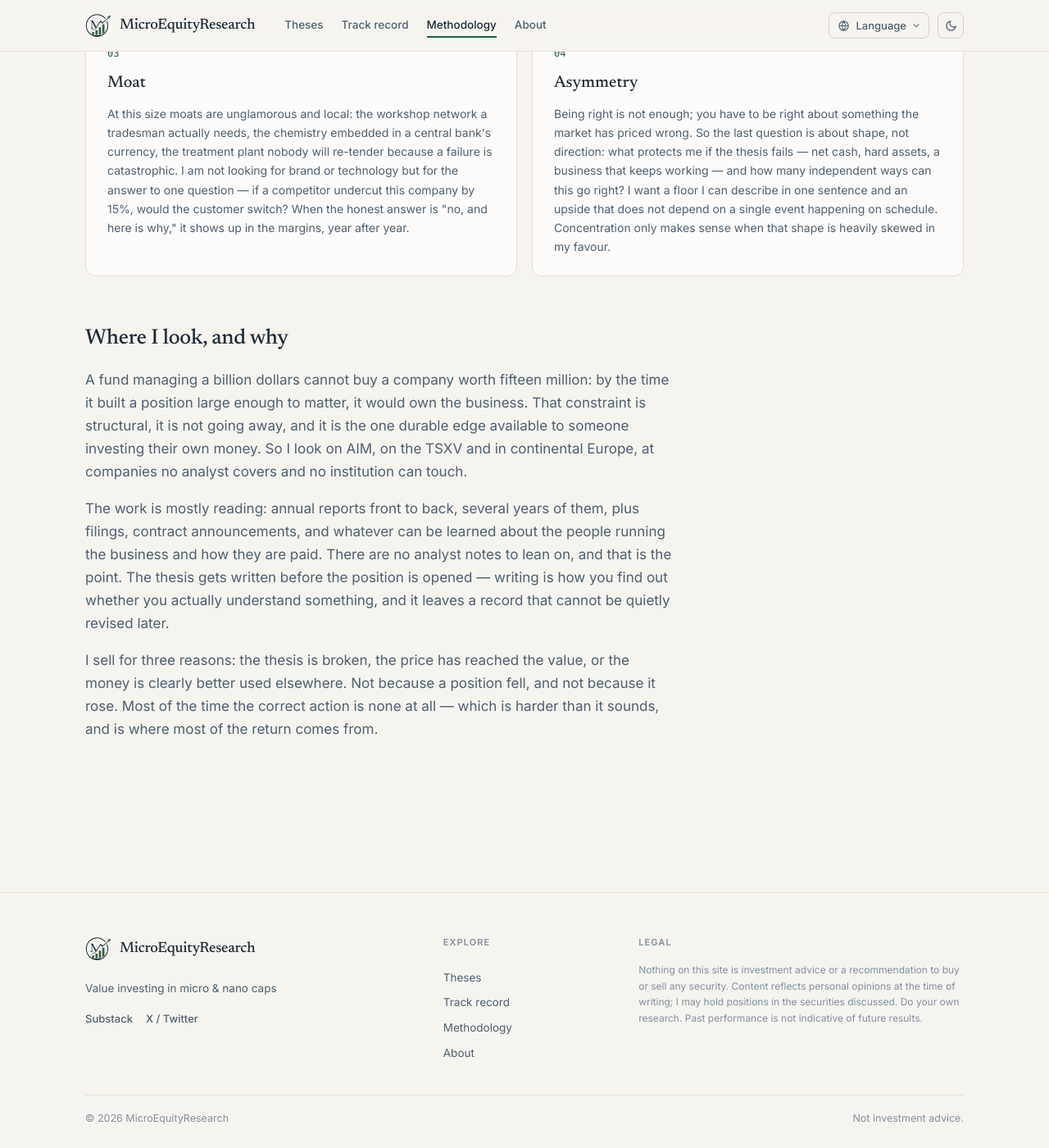
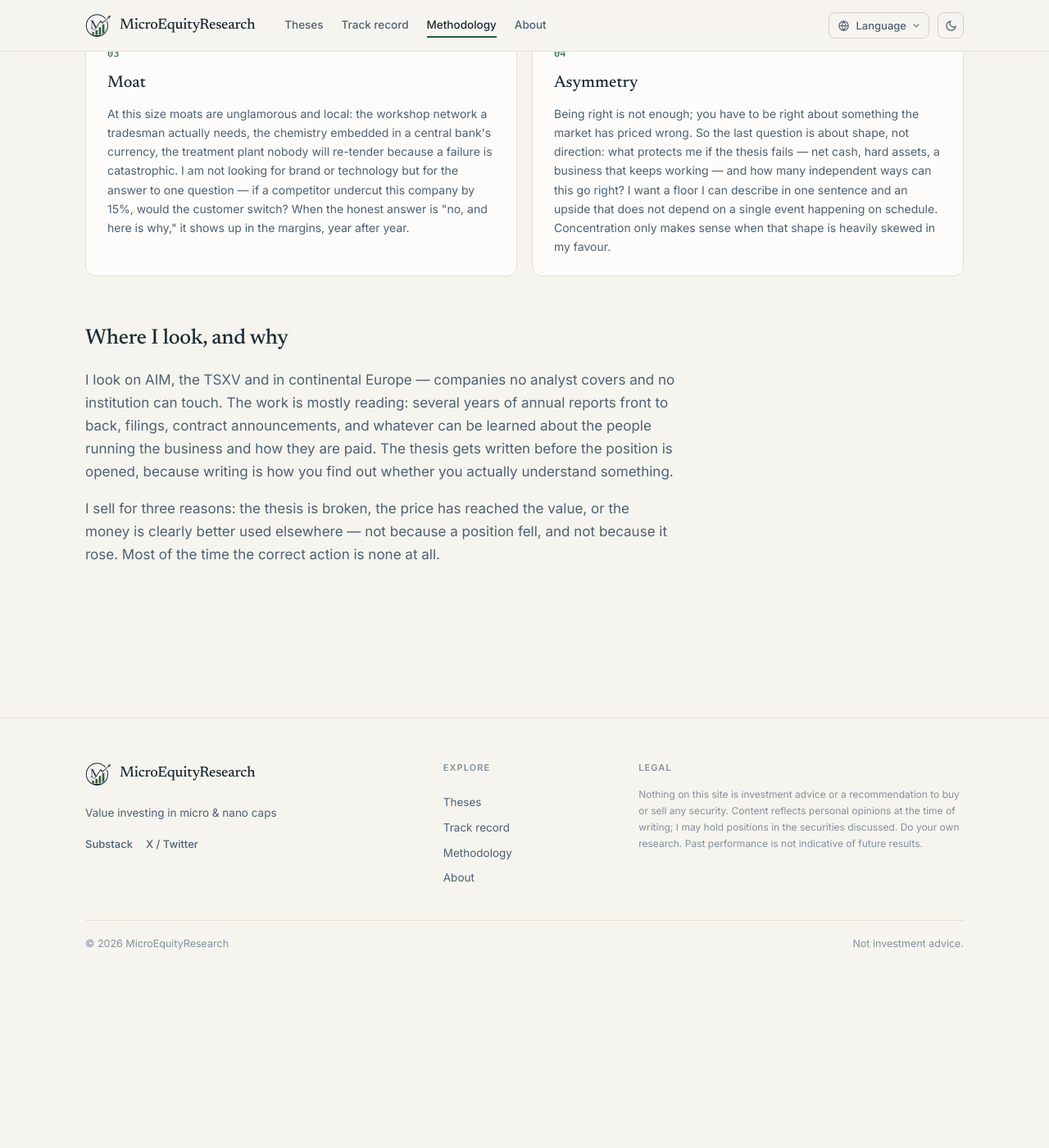
Before and after one commit to trackcmg/micro_cap_invest, a Jekyll site: the page built from methodology.html, in a window 1280 px wide and 1400 px high, scrolled down 569 px. Shown: the whole window at 82% size. Built offline with Jekyll 4.4.1, drawn with Linux system fonts in a browser that asks for light colours; after the commit the page ends 1756 px from its top, so only the background shows below that.

Commit message:
Methodology/About: trim and humble the copy; add position disclosure to every thesis
- Methodology: deleted the "a fund managing a billion dollars" paragraph
  and condensed the "Where I look" section from three paragraphs to two.
- About: rewrote the influences paragraph to be humbler - "still learning
  from" Lynch/Buffett/Munger/Marks and framed as my approach rather than a
  claimed edge; trimmed the track-record paragraph.
- Added a position-disclosure box to the thesis layout (applies to every
  thesis, both languages): states plainly that I own shares and that it is
  a conflict of interest to weigh. Removed the softer "may hold, or may
  have held" hedge from the disclaimer since the disclosure is now explicit.
- New .disclosure-box style with a left accent to set it apart from the
  legal disclaimer that follows.

Co-Authored-By: Claude Opus 4.8 <noreply@anthropic.com>

```diff
--- a/assets/css/main.css
+++ b/assets/css/main.css
@@ -652,6 +652,17 @@ html[data-lang="es"] .lang-option[data-set-lang="es"] .lang-check { opacity: 1;
 .disclaimer-box p:last-child { margin-bottom: 0; }
 .disclaimer-box strong { color: var(--ink-2); }
 
+/* ── Position disclosure ────────────────────────────────────── */
+.disclosure-box {
+  margin-top: 56px; padding: 16px 20px;
+  background: var(--surface-2); border: 1px solid var(--hair);
+  border-left: 3px solid var(--ink-2); border-radius: var(--radius);
+  font-size: 13px; line-height: 1.65; color: var(--ink-2);
+}
+.disclosure-box p { margin: 0; }
+.disclosure-box strong { color: var(--ink-1, var(--ink-2)); }
+.disclosure-box + .disclaimer-box { margin-top: 16px; }
+
 /* ── Methodology blocks ─────────────────────────────────────── */
 .method-grid { display: grid; grid-template-columns: 1fr 1fr; gap: 18px; margin-top: 8px; }
 @media (max-width: 760px) { .method-grid { grid-template-columns: 1fr; } }
--- a/methodology.html
+++ b/methodology.html
@@ -116,41 +116,24 @@ permalink: /methodology/
   </h2>
   <div style="max-width:720px">
     <p class="lead">
-      <span class="lang-en">A fund managing a billion dollars cannot buy a company worth fifteen
-      million: by the time it built a position large enough to matter, it would own the business.
-      That constraint is structural, it is not going away, and it is the one durable edge available
-      to someone investing their own money. So I look on AIM, on the TSXV and in continental
-      Europe, at companies no analyst covers and no institution can touch.</span>
-      <span class="lang-es">Un fondo que gestiona mil millones no puede comprar una compañía que
-      vale quince: para cuando hubiera construido una posición que le mueva la aguja, sería dueño
-      del negocio. Esa restricción es estructural, no va a desaparecer, y es la única ventaja
-      duradera al alcance de quien invierte su propio dinero. Por eso miro en AIM, en el TSXV y en
-      Europa continental: compañías que ningún analista cubre y que ninguna institución puede
-      tocar.</span>
-    </p>
-    <p class="lead" style="margin-top:16px">
-      <span class="lang-en">The work is mostly reading: annual reports front to back, several years
-      of them, plus filings, contract announcements, and whatever can be learned about the people
-      running the business and how they are paid. There are no analyst notes to lean on, and that
-      is the point. The thesis gets written before the position is opened — writing is how you find
-      out whether you actually understand something, and it leaves a record that cannot be quietly
-      revised later.</span>
-      <span class="lang-es">El trabajo consiste sobre todo en leer: informes anuales de principio a
-      fin, varios años de ellos, además de hechos relevantes, anuncios de contratos y lo que se
-      pueda averiguar sobre quién dirige el negocio y cómo cobra. No hay notas de analista en las
-      que apoyarse, y ese es justo el punto. La tesis se escribe antes de abrir la posición:
-      escribir es la forma de descubrir si de verdad entiendes algo, y deja un registro que después
-      no se puede corregir en silencio.</span>
+      <span class="lang-en">I look on AIM, the TSXV and in continental Europe — companies no analyst
+      covers and no institution can touch. The work is mostly reading: several years of annual
+      reports front to back, filings, contract announcements, and whatever can be learned about the
+      people running the business and how they are paid. The thesis gets written before the position
+      is opened, because writing is how you find out whether you actually understand something.</span>
+      <span class="lang-es">Miro en AIM, el TSXV y Europa continental: compañías que ningún analista
+      cubre y que ninguna institución puede tocar. El trabajo es sobre todo leer: varios años de
+      informes anuales de principio a fin, hechos relevantes, anuncios de contratos y lo que se pueda
+      averiguar sobre quién dirige el negocio y cómo cobra. La tesis se escribe antes de abrir la
+      posición, porque escribir es la forma de descubrir si de verdad entiendes algo.</span>
     </p>
     <p class="lead" style="margin-top:16px">
       <span class="lang-en">I sell for three reasons: the thesis is broken, the price has reached
-      the value, or the money is clearly better used elsewhere. Not because a position fell, and
-      not because it rose. Most of the time the correct action is none at all — which is harder
-      than it sounds, and is where most of the return comes from.</span>
+      the value, or the money is clearly better used elsewhere — not because a position fell, and not
+      because it rose. Most of the time the correct action is none at all.</span>
       <span class="lang-es">Vendo por tres motivos: la tesis se ha roto, el precio ha alcanzado al
       valor, o el dinero está claramente mejor empleado en otra parte. No porque una posición haya
-      caído, ni porque haya subido. La mayor parte del tiempo la acción correcta es ninguna, que es
-      más difícil de lo que parece y es de donde sale casi todo el retorno.</span>
+      caído, ni porque haya subido. La mayor parte del tiempo la acción correcta es ninguna.</span>
     </p>
   </div>
 </section>
```
Also changed, not shown: _layouts/thesis.html (+17 -7 lines), about.html (+12 -16 lines).
